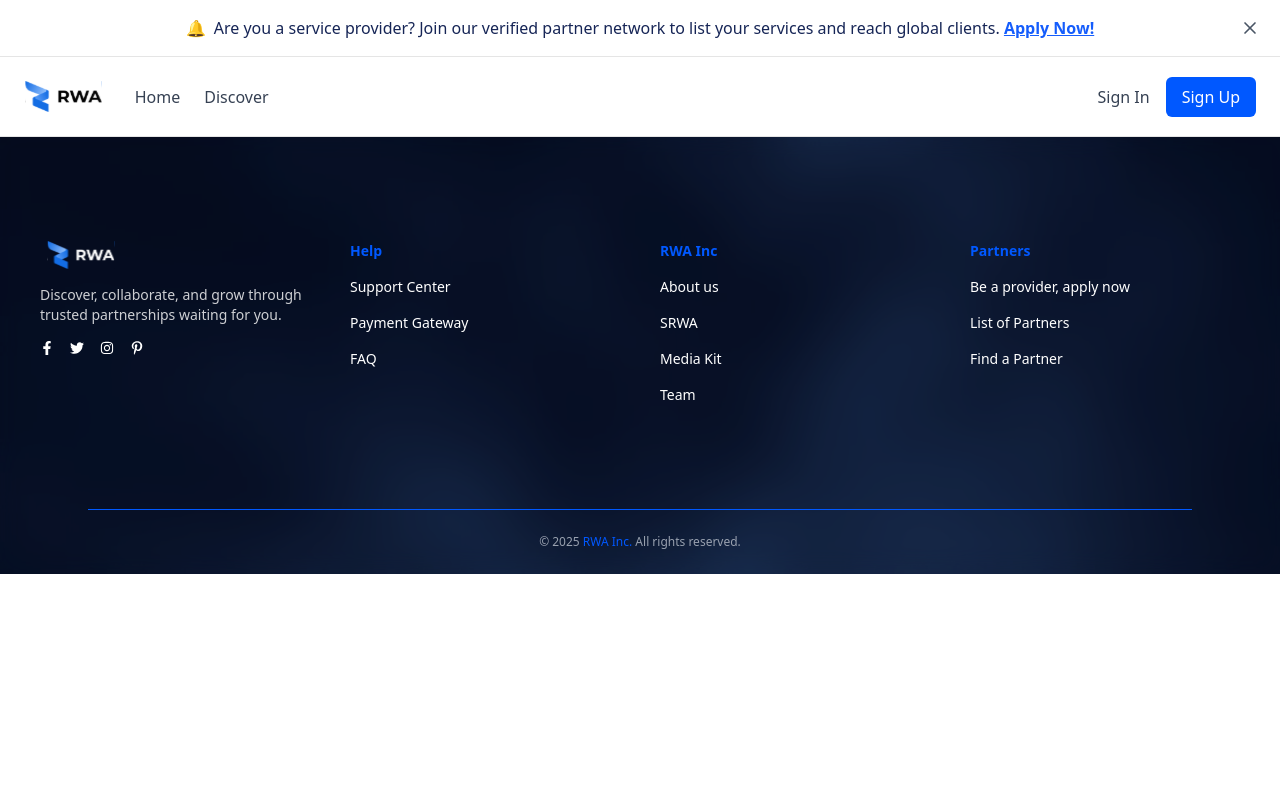
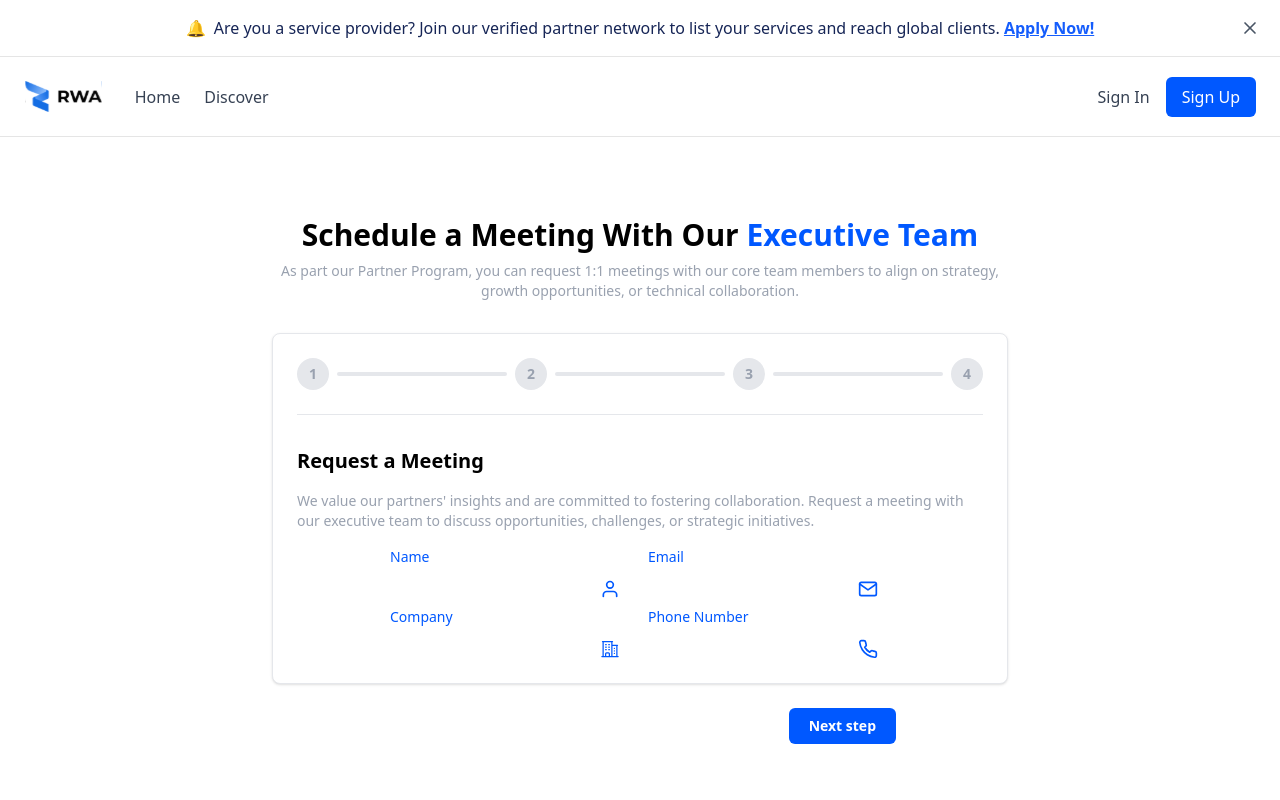
Before and after one commit to ShowyCone/partner-portal, a React (Vite) app: page /schedule-meeting in a window 1280 px wide. Shown: the top 800 px of the page. Built offline with nearby package versions, Linux system fonts and the light colour scheme.

Commit message:
schedule meeting form 90% done

```diff
--- a/src/App.jsx
+++ b/src/App.jsx
@@ -13,6 +13,7 @@ import CreateServiceForm from './pages/create-service/CreateServiceForm'
 import PartnerDashboard from './pages/PartnerDashboard'
 import ProviderLogin from './pages/provider/ProviderLogin'
 import Partners from './pages/partners/Partners'
+import ScheduleMeeting from './pages/meeting/ScheduleMeeting'
 
 function App() {
   return (
@@ -31,6 +32,7 @@ function App() {
         <Route path='/create-service' element={<CreateServiceForm />} />
         <Route path='/partner/:id' element={<PartnerDashboard />} />
         <Route path='/partners' element={<Partners />} />
+        <Route path='/schedule-meeting' element={<ScheduleMeeting />} />
       </Routes>
       <Footer />
     </>
--- /dev/null
+++ b/src/data/executives.js
@@ -0,0 +1,5 @@
+export const executives = [
+  { id: 1, name: 'Mike Storm', role: 'Business Expert', image: null },
+  { id: 2, name: 'Kevin Yunai', role: 'CEO & Founder', image: null },
+  { id: 3, name: 'AJ Dinger', role: 'CFO', image: null },
+]
--- /dev/null
+++ b/src/pages/meeting/ScheduleMeeting.jsx
@@ -0,0 +1,273 @@
+import { useState } from 'react'
+import {
+  FiUser,
+  FiMail,
+  FiPhone,
+  FiTerminal,
+  FiMonitor,
+  FiSettings,
+} from 'react-icons/fi'
+import { HiOutlineBuildingOffice2, HiOutlineMegaphone } from 'react-icons/hi2'
+import { motion } from 'framer-motion'
+import Stepper from '../../components/steper/Stepper'
+import StepWrapper from '../../components/steper/StepWrapper'
+import { executives } from '../../data/executives'
+
+const purposes = [
+  { id: 1, label: 'Platform Support / Technical Issues', icon: FiTerminal },
+  { id: 2, label: 'Business Proposals', icon: FiMonitor },
+  { id: 3, label: 'Marketing Visibility', icon: HiOutlineMegaphone },
+  { id: 4, label: 'Other', icon: FiSettings },
+]
+
+export default function ScheduleMeeting() {
+  const [step, setStep] = useState(0)
+  const [data, setData] = useState({
+    name: '',
+    email: '',
+    company: '',
+    phone: '',
+    purpose: null,
+    executive: null,
+  })
+
+  const handleNext = () => step < 3 && setStep(step + 1)
+  const handlePrev = () => step > 0 && setStep(step - 1)
+
+  const update = (field) => (e) =>
+    setData({ ...data, [field]: e.target ? e.target.value : e })
+
+  return (
+    <section className='mx-auto mt-10 max-w-3xl px-4 py-10 min-h-screen'>
+      <h1 className='text-center text-3xl font-semibold'>
+        Schedule a Meeting With Our{' '}
+        <span className='text-rwa'>Executive Team</span>
+      </h1>
+      <p className='mt-2 text-center text-sm text-gray-400'>
+        As part our Partner Program, you can request 1:1 meetings with our core
+        team members to align on strategy, growth opportunities, or technical
+        collaboration.
+      </p>
+
+      <div className='mt-8 rounded-lg border border-gray-200 bg-white p-6 shadow-sm'>
+        <Stepper currentStep={step} totalSteps={4} />
+        <div className='my-6 h-px w-full bg-gray-200' />
+
+        {step === 0 && (
+          <StepWrapper>
+            <h2 className='text-xl font-semibold'>Request a Meeting</h2>
+            <p className='text-sm text-gray-400'>
+              We value our partners' insights and are committed to fostering
+              collaboration. Request a meeting with our executive team to
+              discuss opportunities, challenges, or strategic initiatives.
+            </p>
+
+            <form className='mx-auto grid max-w-lg grid-cols-1 gap-4 sm:grid-cols-2'>
+              <Input
+                label='Name'
+                Icon={FiUser}
+                value={data.name}
+                onChange={update('name')}
+              />
+              <Input
+                label='Email'
+                Icon={FiMail}
+                type='email'
+                value={data.email}
+                onChange={update('email')}
+              />
+              <Input
+                label='Company'
+                Icon={HiOutlineBuildingOffice2}
+                value={data.company}
+                onChange={update('company')}
+              />
+              <Input
+                label='Phone Number'
+                Icon={FiPhone}
+                value={data.phone}
+                onChange={update('phone')}
+              />
+            </form>
+
+            {/* Navigation handled outside */}
+          </StepWrapper>
+        )}
+
+        {step === 1 && (
+          <StepWrapper>
+            <h2 className='text-xl font-semibold'>
+              What's the Purpose of Your Meeting?
+            </h2>
+            <p className='text-sm text-gray-400'>
+              Please select the main topic you'd like to discuss.
+            </p>
+
+            <div className='grid grid-cols-1 gap-4 sm:grid-cols-2'>
+              {purposes.map((p) => (
+                <SelectCard
+                  key={p.id}
+                  active={data.purpose === p.label}
+                  onClick={() => update('purpose')(p.label)}
+                  icon={p.icon}
+                  label={p.label}
+                />
+              ))}
+            </div>
+
+            {/* Navigation handled outside */}
+          </StepWrapper>
+        )}
+
+        {step === 2 && (
+          <StepWrapper>
+            <h2 className='text-xl font-semibold'>
+              Who Would You Like to Meet With?
+            </h2>
+            <p className='text-sm text-gray-400'>
+              Choose the team member you’d prefer to connect with. Each of our
+              executives brings unique expertise to support your goals. Select
+              the profile that best aligns with your topic or interest.
+            </p>
+
+            <div className='grid gap-4 sm:grid-cols-3'>
+              {executives.map((ex) => (
+                <ExecCard
+                  key={ex.id}
+                  active={data.executive === ex.name}
+                  onClick={() => update('executive')(ex.name)}
+                  exec={ex}
+                />
+              ))}
+            </div>
+
+            {/* Navigation handled outside */}
+          </StepWrapper>
+        )}
+
+        {step === 3 && (
+          <StepWrapper className='items-center text-center'>
+            <motion.div
+              initial={{ scale: 0 }}
+              animate={{ scale: 1 }}
+              className='mb-4 flex h-16 w-16 items-center justify-center rounded-full bg-rwa text-white'
+            >
+              ✓
+            </motion.div>
+            <h2 className='text-xl font-semibold'>You’re Almost Done</h2>
+            <p className='text-sm text-gray-400'>
+              Please review all the information you’ve provided before
+              submitting your request. Once submitted, a confirmation email will
+              be sent, and our team will follow up shortly.
+            </p>
+
+            {/* Navigation handled outside */}
+          </StepWrapper>
+        )}
+      </div>
+
+      {/* ————— External Navigation ————— */}
+      <div className='mx-auto mt-6 flex w-full max-w-lg justify-between'>
+        {step > 0 ? (
+          <NavButton variant='ghost' onClick={handlePrev}>
+            Previous step
+          </NavButton>
+        ) : (
+          <span />
+        )}
+
+        {step < 3 && (
+          <NavButton
+            onClick={handleNext}
+            disabled={
+              (step === 1 && !data.purpose) || (step === 2 && !data.executive)
+            }
+          >
+            Next step
+          </NavButton>
+        )}
+
+        {step === 3 && (
+          <NavButton variant='solid' onClick={() => alert('Submitted!')}>
+            Submit
+          </NavButton>
+        )}
+      </div>
+    </section>
+  )
+}
+
+/* —————————————— sub-components —————————————— */
+
+function Input({ label, Icon, ...props }) {
+  return (
+    <label className='relative flex flex-col gap-1 text-sm text-rwa'>
+      {label}
+      <input
+        className='w-full rounded-md border-gray-300 pr-10 text-sm focus:border-rwa focus:ring-rwa'
+        {...props}
+      />
+      <Icon className='pointer-events-none absolute right-3 top-8 h-5 w-5 text-rwa' />
+    </label>
+  )
+}
+
+function NavButton({ children, variant = 'solid', ...props }) {
+  const base = 'rounded-md px-5 py-2 text-sm font-semibold transition'
+  const styles =
+    variant === 'solid'
+      ? 'bg-rwa text-white hover:bg-rwa/90'
+      : 'text-gray-500 hover:text-rwa'
+  return (
+    <button className={`${base} ${styles}`} {...props}>
+      {children}
+    </button>
+  )
+}
+
+// Removed NavGroup – navigation now centralized outside bordered container
+
+function SelectCard({ active, onClick, icon: Icon, label }) {
+  return (
+    <button
+      type='button'
+      onClick={onClick}
+      className={`flex items-center gap-3 rounded-md border bg-white p-4 text-left shadow-sm transition ${
+        active ? 'border-rwa bg-rwa/10' : 'border-gray-200 hover:border-rwa'
+      }`}
+    >
+      <div className='flex h-10 w-10 items-center justify-center rounded-full bg-rwa/20 text-rwa'>
+        <Icon className='h-5 w-5' />
+      </div>
+      <span className='text-sm font-medium'>{label}</span>
+    </button>
+  )
+}
+
+function ExecCard({ exec, active, onClick }) {
+  return (
+    <button
+      type='button'
+      onClick={onClick}
+      className={`flex flex-col items-center gap-2 rounded-lg border p-4 transition ${
+        active ? 'border-rwa bg-rwa/10' : 'border-gray-200 hover:border-rwa'
+      }`}
+    >
+      {exec.image ? (
+        <img
+          src={exec.image}
+          alt={exec.name}
+          className='h-24 w-24 rounded-full object-cover'
+        />
+      ) : (
+        <div className='flex h-24 w-24 items-center justify-center rounded-full bg-gray-100 text-gray-400'>
+          <FiUser className='h-10 w-10' />
+        </div>
+      )}
+      <span className='text-sm font-semibold'>{exec.name}</span>
+      <span className='rounded-lg bg-rwa px-2 py-0.5 text-xs text-white'>
+        {exec.role}
+      </span>
+    </button>
+  )
+}
```
